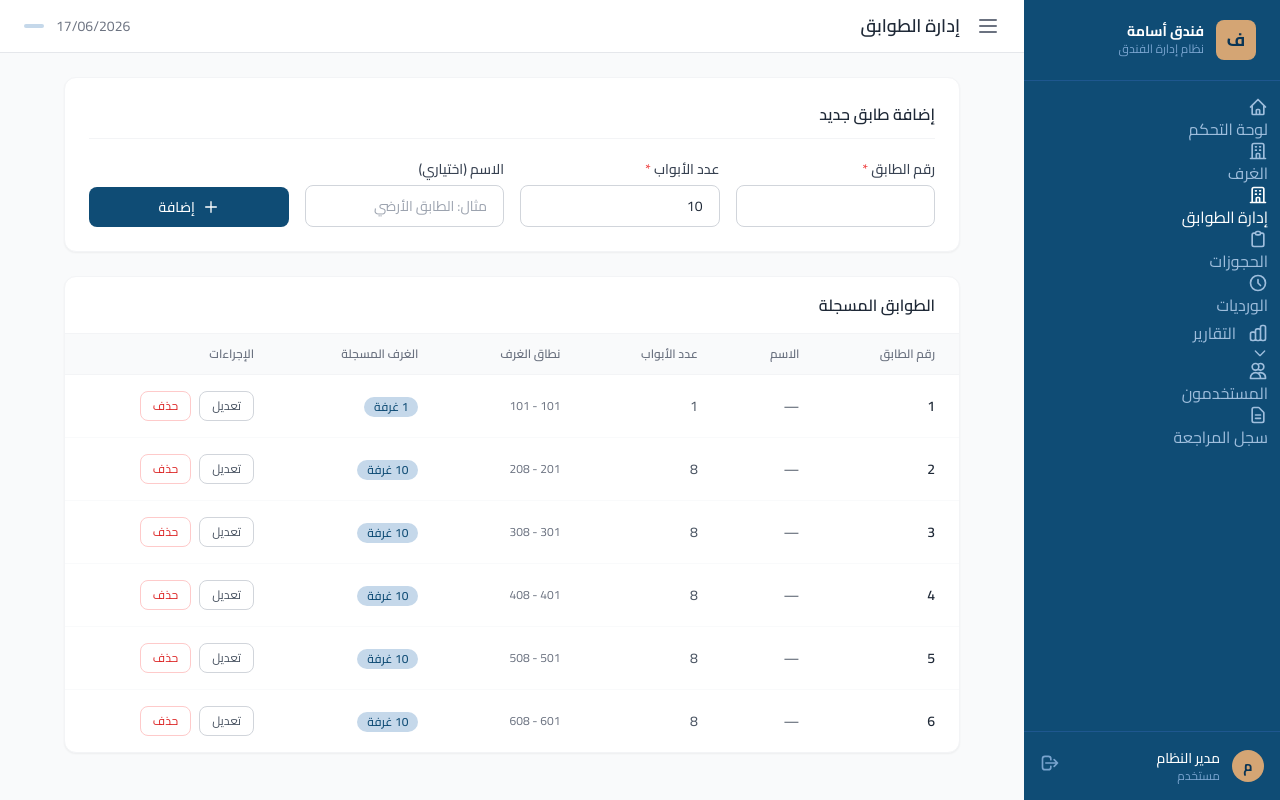
After one commit to L-U-P-I-N/hotel_osamma, a Laravel app: page /floors in a window 1280 px wide. The commit adds this page. Run offline with Laravel 12, Linux system fonts and the light colour scheme; a user stored in the database is signed in; data comes from the database, SQL or seed files in the repository; parts of the project's set-up code (start-up, migrations or seed data) failed here and were passed over; some libraries are stand-ins or nearby versions.

Commit message:
Add floor management system with door count validation

```diff
--- /dev/null
+++ b/app/Http/Controllers/FloorController.php
@@ -0,0 +1,79 @@
+<?php
+namespace App\Http\Controllers;
+
+use App\Models\Floor;
+use App\Models\Room;
+use Illuminate\Http\Request;
+
+class FloorController extends Controller
+{
+    public function index()
+    {
+        $floors = Floor::withCount('rooms')->orderBy('floor_number')->get();
+        return view('floors.index', compact('floors'));
+    }
+
+    public function store(Request $request)
+    {
+        $validated = $request->validate([
+            'floor_number' => 'required|integer|unique:floors,floor_number',
+            'door_count'   => 'required|integer|min:1|max:50',
+            'name'         => 'nullable|string|max:100',
+        ], [
+            'floor_number.required' => 'رقم الطابق مطلوب',
+            'floor_number.integer'  => 'رقم الطابق يجب أن يكون رقماً صحيحاً',
+            'floor_number.unique'   => 'رقم الطابق موجود مسبقاً',
+            'door_count.required'   => 'عدد الأبواب مطلوب',
+            'door_count.integer'    => 'عدد الأبواب يجب أن يكون رقماً صحيحاً',
+            'door_count.min'        => 'عدد الأبواب يجب أن يكون 1 على الأقل',
+            'door_count.max'        => 'عدد الأبواب لا يتجاوز 50',
+            'name.max'              => 'اسم الطابق لا يتجاوز 100 حرف',
+        ]);
+
+        Floor::create($validated);
+
+        return redirect()->back()->with('success', 'تم إضافة الطابق بنجاح');
+    }
+
+    public function update(Request $request, Floor $floor)
+    {
+        $validated = $request->validate([
+            'floor_number' => 'required|integer|unique:floors,floor_number,' . $floor->id,
+            'door_count'   => 'required|integer|min:1|max:50',
+            'name'         => 'nullable|string|max:100',
+        ], [
+            'floor_number.required' => 'رقم الطابق مطلوب',
+            'floor_number.integer'  => 'رقم الطابق يجب أن يكون رقماً صحيحاً',
+            'floor_number.unique'   => 'رقم الطابق موجود مسبقاً في طابق آخر',
+            'door_count.required'   => 'عدد الأبواب مطلوب',
+            'door_count.integer'    => 'عدد الأبواب يجب أن يكون رقماً صحيحاً',
+            'door_count.min'        => 'عدد الأبواب يجب أن يكون 1 على الأقل',
+            'door_count.max'        => 'عدد الأبواب لا يتجاوز 50',
+            'name.max'              => 'اسم الطابق لا يتجاوز 100 حرف',
+        ]);
+
+        $floor->update($validated);
+
+        return redirect()->back()->with('success', 'تم تحديث بيانات الطابق بنجاح');
+    }
+
+    public function destroy(Floor $floor)
+    {
+        $roomCount = Room::where('floor', $floor->floor_number)->count();
+        if ($roomCount > 0) {
+            return redirect()->back()->with('error', 'لا يمكن حذف الطابق ' . $floor->floor_number . ' لوجود ' . $roomCount . ' غرفة مرتبطة به');
+        }
+
+        $floor->delete();
+
+        return redirect()->back()->with('success', 'تم حذف الطابق بنجاح');
+    }
+
+    public function availableRoomNumbers(Floor $floor)
+    {
+        $allNumbers = $floor->roomNumbers();
+        $usedNumbers = Room::where('floor', $floor->floor_number)->pluck('room_number')->toArray();
+        $available = array_values(array_filter($allNumbers, fn($n) => !in_array($n, $usedNumbers)));
+        return response()->json($available);
+    }
+}
--- /dev/null
+++ b/app/Models/Floor.php
@@ -0,0 +1,23 @@
+<?php
+namespace App\Models;
+
+use Illuminate\Database\Eloquent\Model;
+
+class Floor extends Model
+{
+    protected $fillable = ['floor_number', 'door_count', 'name'];
+
+    public function roomNumbers(): array
+    {
+        $numbers = [];
+        for ($i = 1; $i <= $this->door_count; $i++) {
+            $numbers[] = (string)($this->floor_number * 100 + $i);
+        }
+        return $numbers;
+    }
+
+    public function rooms()
+    {
+        return $this->hasMany(Room::class, 'floor', 'floor_number');
+    }
+}
--- a/database/seeders/DatabaseSeeder.php
+++ b/database/seeders/DatabaseSeeder.php
@@ -13,6 +13,7 @@ class DatabaseSeeder extends Seeder
             UserSeeder::class,
             RoomTypeSeeder::class,
             RoomSeeder::class,
+            FloorSeeder::class,
             TestDataSeeder::class,
         ]);
     }
--- /dev/null
+++ b/resources/views/floors/index.blade.php
@@ -0,0 +1,129 @@
+@extends('layouts.app')
+@section('title', 'إدارة الطوابق')
+@section('page-title', 'إدارة الطوابق')
+
+@section('content')
+<div class="max-w-4xl mx-auto space-y-6">
+
+    <div class="bg-white rounded-xl shadow-sm border border-gray-100 p-6">
+        <h2 class="text-base font-semibold text-gray-800 mb-5 pb-3 border-b border-gray-100">إضافة طابق جديد</h2>
+        <form method="POST" action="{{ route('floors.store') }}" class="grid grid-cols-1 sm:grid-cols-4 gap-4 items-end">
+            @csrf
+            <div>
+                <label class="block text-sm font-medium text-gray-700 mb-1.5">رقم الطابق <span class="text-red-500">*</span></label>
+                <input type="number" name="floor_number" value="{{ old('floor_number') }}" required min="1" max="99"
+                       class="w-full border @error('floor_number') border-red-400 bg-red-50 @else border-gray-300 @enderror rounded-lg px-4 py-2.5 text-sm focus:ring-2 focus:ring-primary-500 outline-none transition">
+                @error('floor_number')
+                <p class="mt-1 text-xs text-red-600">{{ $message }}</p>
+                @enderror
+            </div>
+            <div>
+                <label class="block text-sm font-medium text-gray-700 mb-1.5">عدد الأبواب <span class="text-red-500">*</span></label>
+                <input type="number" name="door_count" value="{{ old('door_count', 10) }}" required min="1" max="50"
+                       class="w-full border @error('door_count') border-red-400 bg-red-50 @else border-gray-300 @enderror rounded-lg px-4 py-2.5 text-sm focus:ring-2 focus:ring-primary-500 outline-none transition">
+                @error('door_count')
+                <p class="mt-1 text-xs text-red-600">{{ $message }}</p>
+                @enderror
+            </div>
+            <div>
+                <label class="block text-sm font-medium text-gray-700 mb-1.5">الاسم (اختياري)</label>
+                <input type="text" name="name" value="{{ old('name') }}" maxlength="100"
+                       placeholder="مثال: الطابق الأرضي"
+                       class="w-full border @error('name') border-red-400 bg-red-50 @else border-gray-300 @enderror rounded-lg px-4 py-2.5 text-sm focus:ring-2 focus:ring-primary-500 outline-none transition">
+                @error('name')
+                <p class="mt-1 text-xs text-red-600">{{ $message }}</p>
+                @enderror
+            </div>
+            <div>
+                <button type="submit" class="w-full flex items-center justify-center gap-2 px-5 py-2.5 text-white rounded-lg text-sm font-medium transition" style="background:#0F4C75;">
+                    <svg class="w-4 h-4" fill="none" stroke="currentColor" viewBox="0 0 24 24"><path stroke-linecap="round" stroke-linejoin="round" stroke-width="2" d="M12 4v16m8-8H4"/></svg>
+                    إضافة
+                </button>
+            </div>
+        </form>
+    </div>
+
+    <div class="bg-white rounded-xl shadow-sm border border-gray-100 overflow-hidden">
+        <div class="px-6 py-4 border-b border-gray-100">
+            <h2 class="text-base font-semibold text-gray-800">الطوابق المسجلة</h2>
+        </div>
+
+        @if($floors->isEmpty())
+        <div class="px-6 py-12 text-center text-gray-400 text-sm">لا توجد طوابق مسجلة</div>
+        @else
+        <div class="overflow-x-auto">
+            <table class="w-full text-sm">
+                <thead>
+                    <tr class="bg-gray-50 border-b border-gray-100">
+                        <th class="px-6 py-3 text-right text-xs font-semibold text-gray-500 uppercase">رقم الطابق</th>
+                        <th class="px-6 py-3 text-right text-xs font-semibold text-gray-500 uppercase">الاسم</th>
+                        <th class="px-6 py-3 text-right text-xs font-semibold text-gray-500 uppercase">عدد الأبواب</th>
+                        <th class="px-6 py-3 text-right text-xs font-semibold text-gray-500 uppercase">نطاق الغرف</th>
+                        <th class="px-6 py-3 text-right text-xs font-semibold text-gray-500 uppercase">الغرف المسجلة</th>
+                        <th class="px-6 py-3 text-right text-xs font-semibold text-gray-500 uppercase">الإجراءات</th>
+                    </tr>
+                </thead>
+                <tbody class="divide-y divide-gray-50">
+                    @foreach($floors as $floor)
+                    <tr class="hover:bg-gray-50 transition" x-data="{ editing: false }">
+                        <td class="px-6 py-4 font-semibold text-gray-800">{{ $floor->floor_number }}</td>
+                        <td class="px-6 py-4 text-gray-600">{{ $floor->name ?: '—' }}</td>
+                        <td class="px-6 py-4 text-gray-600">{{ $floor->door_count }}</td>
+                        <td class="px-6 py-4 text-gray-500 text-xs">
+                            {{ $floor->floor_number * 100 + 1 }} - {{ $floor->floor_number * 100 + $floor->door_count }}
+                        </td>
+                        <td class="px-6 py-4">
+                            <span class="inline-flex items-center px-2.5 py-0.5 rounded-full text-xs font-medium bg-primary-100 text-primary-800">
+                                {{ $floor->rooms_count }} غرفة
+                            </span>
+                        </td>
+                        <td class="px-6 py-4">
+                            <div class="flex items-center gap-2">
+                                <button @click="editing = true" class="text-xs px-3 py-1.5 border border-gray-300 text-gray-600 rounded-lg hover:bg-gray-50 transition">تعديل</button>
+                                <form method="POST" action="{{ route('floors.destroy', $floor) }}"
+                                      onsubmit="return confirm('هل أنت متأكد من حذف الطابق {{ $floor->floor_number }}؟')">
+                                    @csrf
+                                    @method('DELETE')
+                                    <button type="submit" class="text-xs px-3 py-1.5 border border-red-200 text-red-600 rounded-lg hover:bg-red-50 transition">حذف</button>
+                                </form>
+                            </div>
+
+                            <div x-show="editing" x-cloak class="fixed inset-0 bg-black/40 z-50 flex items-center justify-center" @click.self="editing=false">
+                                <div class="bg-white rounded-xl shadow-xl p-6 w-full max-w-md mx-4">
+                                    <h3 class="text-base font-semibold text-gray-800 mb-5">تعديل الطابق {{ $floor->floor_number }}</h3>
+                                    <form method="POST" action="{{ route('floors.update', $floor) }}" class="space-y-4">
+                                        @csrf
+                                        @method('PUT')
+                                        <div>
+                                            <label class="block text-sm font-medium text-gray-700 mb-1.5">رقم الطابق <span class="text-red-500">*</span></label>
+                                            <input type="number" name="floor_number" value="{{ old('floor_number', $floor->floor_number) }}" required min="1" max="99"
+                                                   class="w-full border border-gray-300 rounded-lg px-4 py-2.5 text-sm focus:ring-2 focus:ring-primary-500 outline-none">
+                                        </div>
+                                        <div>
+                                            <label class="block text-sm font-medium text-gray-700 mb-1.5">عدد الأبواب <span class="text-red-500">*</span></label>
+                                            <input type="number" name="door_count" value="{{ old('door_count', $floor->door_count) }}" required min="1" max="50"
+                                                   class="w-full border border-gray-300 rounded-lg px-4 py-2.5 text-sm focus:ring-2 focus:ring-primary-500 outline-none">
+                                        </div>
+                                        <div>
+                                            <label class="block text-sm font-medium text-gray-700 mb-1.5">الاسم (اختياري)</label>
+                                            <input type="text" name="name" value="{{ old('name', $floor->name) }}" maxlength="100"
+                                                   class="w-full border border-gray-300 rounded-lg px-4 py-2.5 text-sm focus:ring-2 focus:ring-primary-500 outline-none">
+                                        </div>
+                                        <div class="flex gap-3 pt-2">
+                                            <button type="submit" class="px-5 py-2.5 text-white rounded-lg text-sm font-medium transition" style="background:#0F4C75;">حفظ</button>
+                                            <button type="button" @click="editing=false" class="px-5 py-2.5 border border-gray-300 text-gray-600 rounded-lg text-sm hover:bg-gray-50 transition">إلغاء</button>
+                                        </div>
+                                    </form>
+                                </div>
+                            </div>
+                        </td>
+                    </tr>
+                    @endforeach
+                </tbody>
+            </table>
+        </div>
+        @endif
+    </div>
+
+</div>
+@endsection
--- a/resources/views/layouts/app.blade.php
+++ b/resources/views/layouts/app.blade.php
@@ -68,6 +68,12 @@
             </a>
             @endcan
 
+            @can('rooms.manage')
+            <a href="{{ route('floors.index') }}" class="sidebar-link {{ request()->routeIs('floors.*') ? 'active' : 'text-primary-200' }}">
+                <svg class="w-5 h-5 flex-shrink-0" fill="none" stroke="currentColor" viewBox="0 0 24 24"><path stroke-linecap="round" stroke-linejoin="round" stroke-width="2" d="M19 21V5a2 2 0 00-2-2H7a2 2 0 00-2 2v16m14 0h2m-2 0h-5m-9 0H3m2 0h5M9 7h1m-1 4h1m4-4h1m-1 4h1m-5 10v-5a1 1 0 011-1h2a1 1 0 011 1v5m-4 0h4"/></svg>
+                إدارة الطوابق
+            </a>
+            @endcan
 
             @can('checkin.view')
             <a href="{{ route('reservations.index') }}" class="sidebar-link {{ request()->routeIs('reservations.*') ? 'active' : 'text-primary-200' }}">
--- a/routes/web.php
+++ b/routes/web.php
@@ -14,6 +14,7 @@ use App\Http\Controllers\ShiftController;
 use App\Http\Controllers\ReportController;
 use App\Http\Controllers\UserController;
 use App\Http\Controllers\DailyReportController;
+use App\Http\Controllers\FloorController;
 
 Route::get('/', fn() => redirect()->route('login'));
 
@@ -46,10 +47,15 @@ Route::middleware(['auth'])->group(function () {
         Route::get('/rooms/{room}/edit', [RoomController::class, 'edit'])->name('rooms.edit');
         Route::put('/rooms/{room}', [RoomController::class, 'update'])->name('rooms.update');
         Route::delete('/rooms/{room}', [RoomController::class, 'destroy'])->name('rooms.destroy');
+        Route::get('/floors', [FloorController::class, 'index'])->name('floors.index');
+        Route::post('/floors', [FloorController::class, 'store'])->name('floors.store');
+        Route::put('/floors/{floor}', [FloorController::class, 'update'])->name('floors.update');
+        Route::delete('/floors/{floor}', [FloorController::class, 'destroy'])->name('floors.destroy');
     });
     Route::post('/rooms/{room}/status', [RoomController::class, 'updateStatus'])
         ->name('rooms.updateStatus')
         ->middleware('permission:rooms.manage|rooms.maintenance');
+    Route::get('/floors/{floor}/rooms', [FloorController::class, 'availableRoomNumbers'])->name('floors.roomNumbers')->middleware('auth');
 
     // Check-in
     Route::middleware('permission:checkin.create')->group(function () {
```
Also changed, not shown: app/Http/Controllers/RoomController.php (+25 -2 lines), database/seeders/FloorSeeder.php (added, +55 -0 lines), resources/views/rooms/create.blade.php (+35 -1 lines), resources/views/rooms/edit.blade.php (+36 -1 lines), database/migrations/2026_06_18_000001_create_floors_table.php (added).
